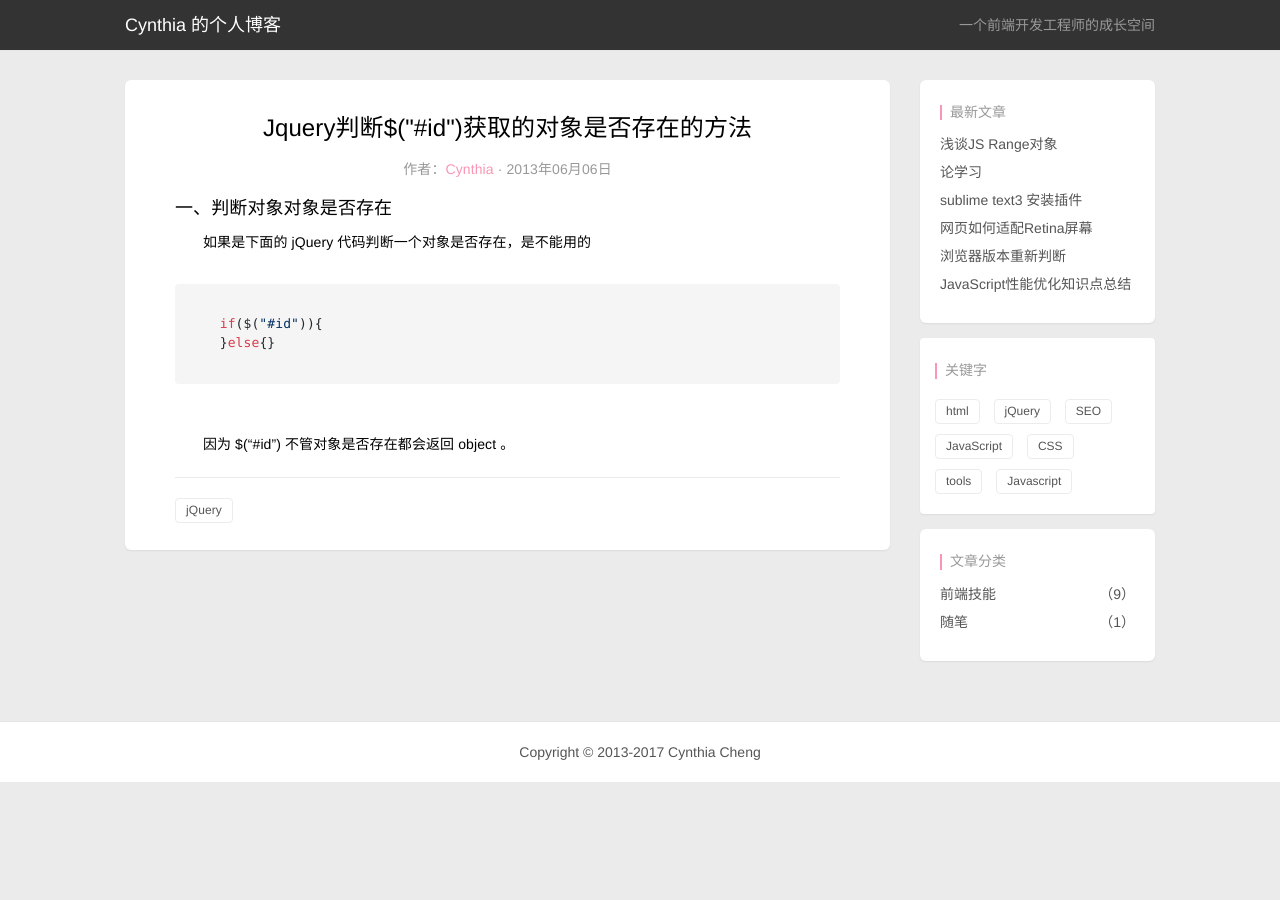
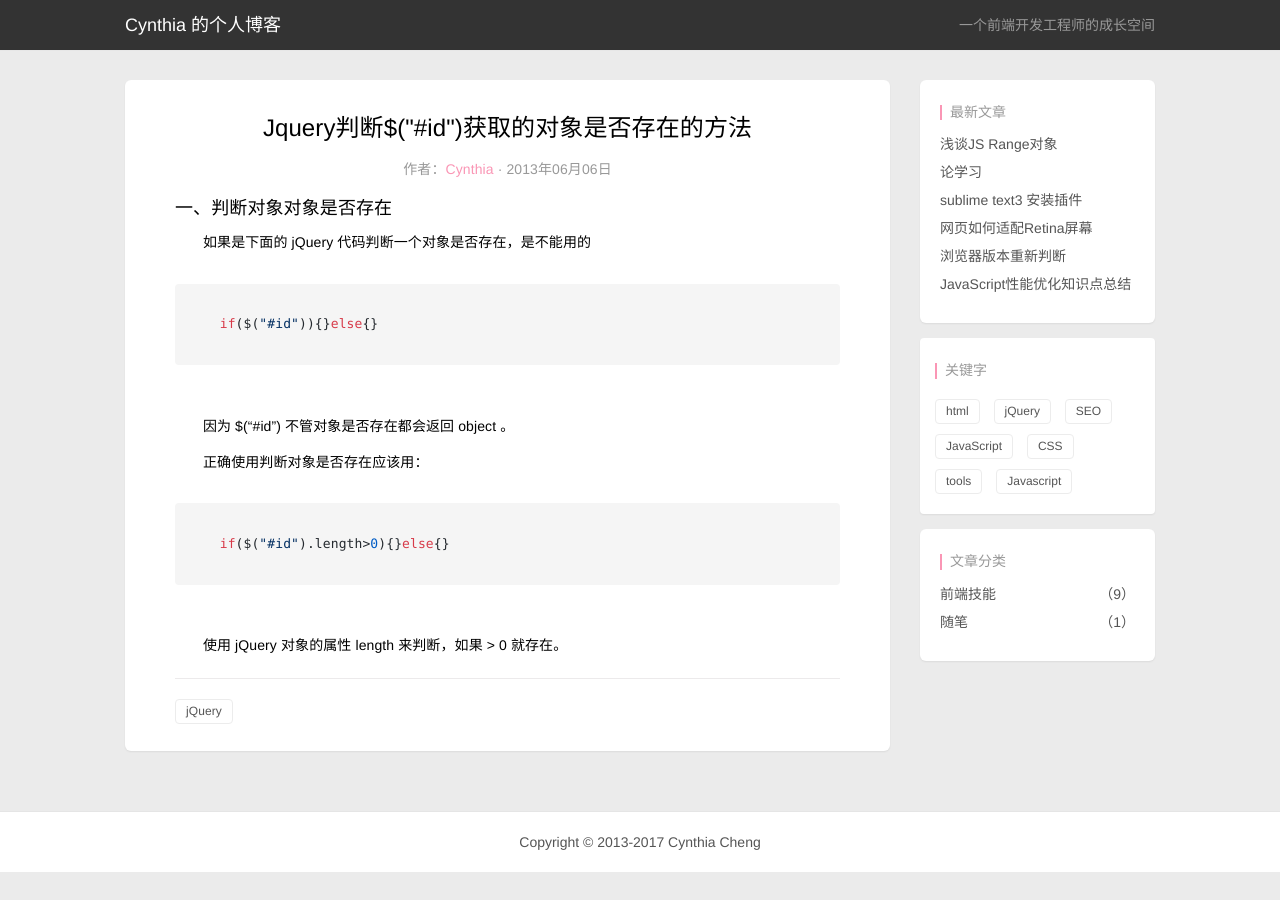
Before and after one commit to ChengYiFan/Blog, a Jekyll site: the page built from _posts/2013-06-06-jQuery-judge-the-existence-of-the-object.html, in a window 1280 px wide. Built offline with Jekyll 4.4.1, drawn with Linux system fonts in a browser that asks for light colours; nearby versions of some CDN libraries; Markdown is read by kramdown in place of the engine named in the settings.

Commit message:
add posts

```diff
--- a/_posts/2013-06-06-jQuery-judge-the-existence-of-the-object.html
+++ b/_posts/2013-06-06-jQuery-judge-the-existence-of-the-object.html
@@ -15,11 +15,17 @@ excerpt: 如何判断获取的对象是否存在，貌似有很多方法实现
     <p>&nbsp;&nbsp;&nbsp;&nbsp;&nbsp;&nbsp;&nbsp;如果是下面的 jQuery 代码判断一个对象是否存在，是不能用的</p>
     <pre>
     <code class="javascript">
-    if($("#id")){
-    }else{}
+    if($("#id")){}else{}
     </code>
     </pre>
     <p>&nbsp;&nbsp;&nbsp;&nbsp;&nbsp;&nbsp;&nbsp;因为 $(“#id”) 不管对象是否存在都会返回 object 。</p>
+    <p>&nbsp;&nbsp;&nbsp;&nbsp;&nbsp;&nbsp;&nbsp;正确使用判断对象是否存在应该用：</p>
+    <pre>
+    <code class="javascript">
+    if($("#id").length>0){}else{}
+    </code>
+    </pre>
+    <p>&nbsp;&nbsp;&nbsp;&nbsp;&nbsp;&nbsp;&nbsp;使用 jQuery 对象的属性 length 来判断，如果 > 0 就存在。 </p>
 </article>
 <div class="line"></div>
 <div class="tag-list">
```
